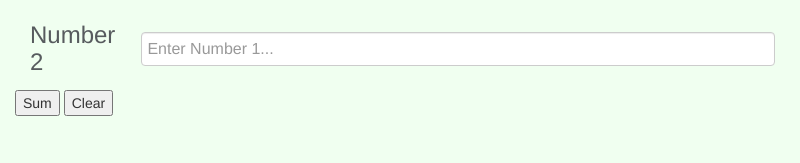
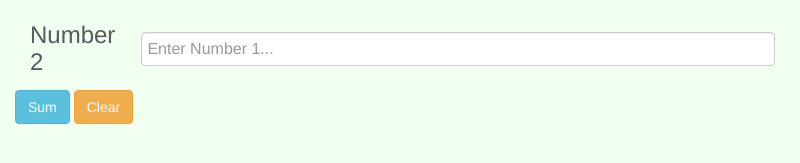
Before and after one commit to vishipayyallore/learning_electron_in_2020, an Electron app: page second-electron-app/index.html in a window 800 px wide. Shown: the part 145-308 px from the top of the page. Drawn offline with nearby package versions, Linux system fonts and the light colour scheme.

Commit message:
Update index.html

```diff
--- a/second-electron-app/index.html
+++ b/second-electron-app/index.html
@@ -36,8 +36,8 @@
 
         <div class="row">
             <div class="col-xs-12 col-sm-12 col-md-12 col-lg-12 ">
-                <button type="button">Sum</button>
-                <button type="button">Clear</button>
+                <button type="button" class="btn btn-info">Sum</button>
+                <button type="reset" class="btn btn-warning">Clear</button>
             </div>
         </div>
 
```
